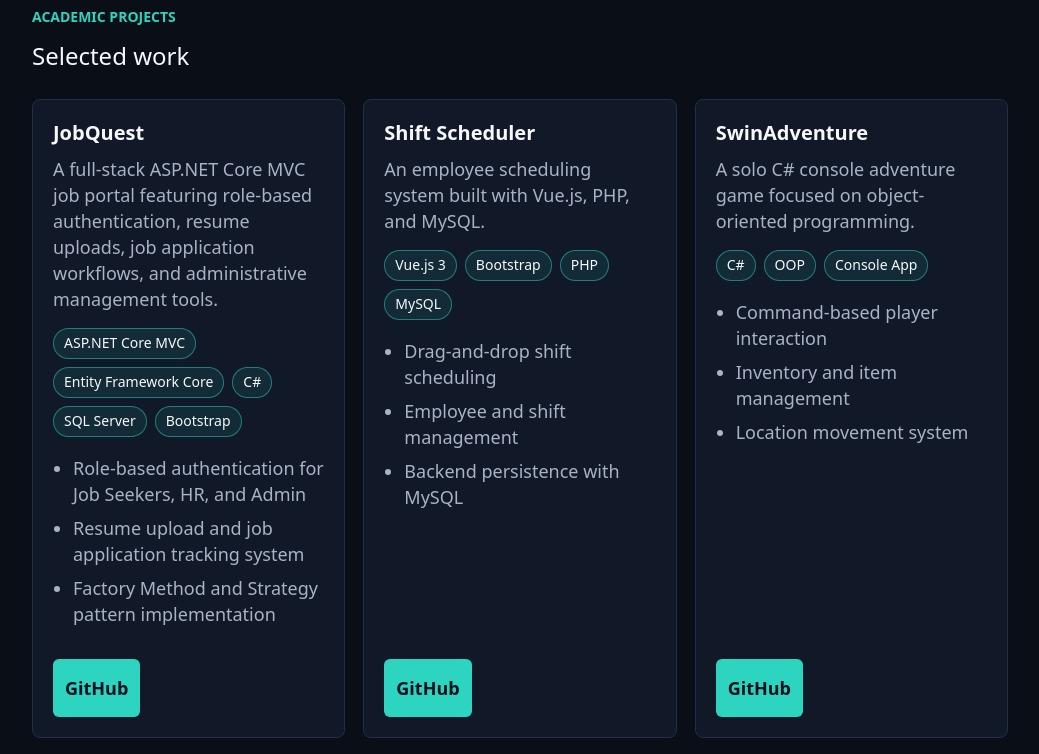
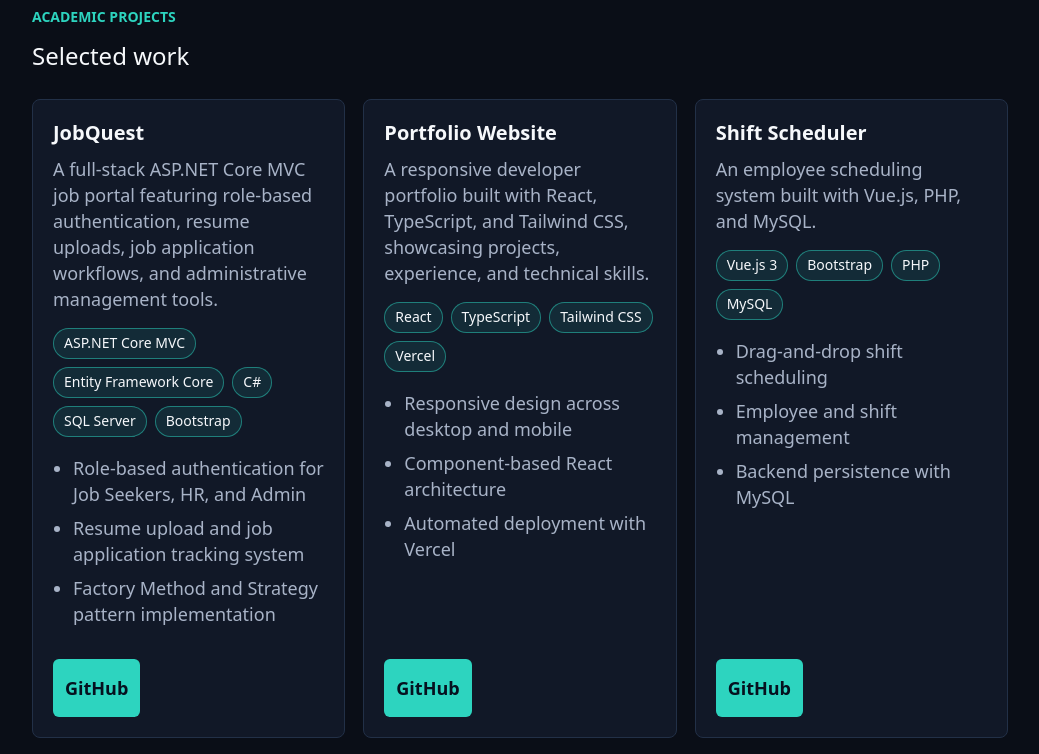
Before and after one commit to ChunWaiLeong/portfolio-website, a React (Vite) app: page / in a window 1280 px wide. Shown: the part 1380-2134 px from the top of the page, without its empty margins (120-1159 px from the left). Built offline with nearby package versions, Linux system fonts and the light colour scheme.

Commit message:
added portfolio website project card

```diff
--- a/src/data/projects.js
+++ b/src/data/projects.js
@@ -7,6 +7,17 @@
       'Role-based authentication for Job Seekers, HR, and Admin',
       'Resume upload and job application tracking system',
       'Factory Method and Strategy pattern implementation',
+    ],
+    githubUrl: 'https://github.com/ChunWaiLeong/JobQuest.Web',
+  },
+  {
+    title: 'Portfolio Website',
+    description: 'A responsive developer portfolio built with React, TypeScript, and Tailwind CSS, showcasing projects, experience, and technical skills.',
+    techStack: ['React', 'TypeScript', 'Tailwind CSS', 'Vercel'],
+    features: [
+      'Responsive design across desktop and mobile',
+      'Component-based React architecture',
+      'Automated deployment with Vercel',
     ],
     githubUrl: 'https://github.com/ChunWaiLeong/JobQuest.Web',
   },
```
